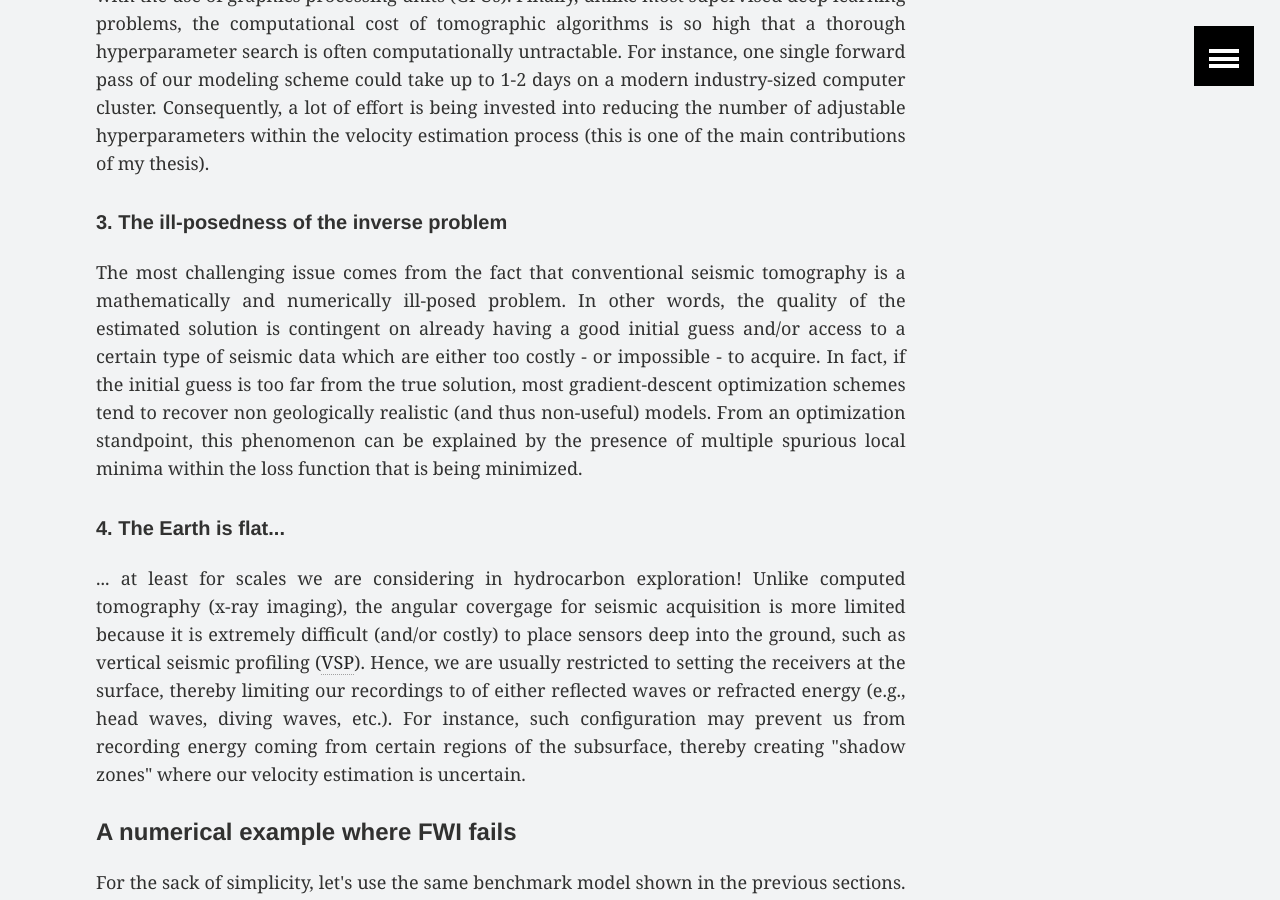
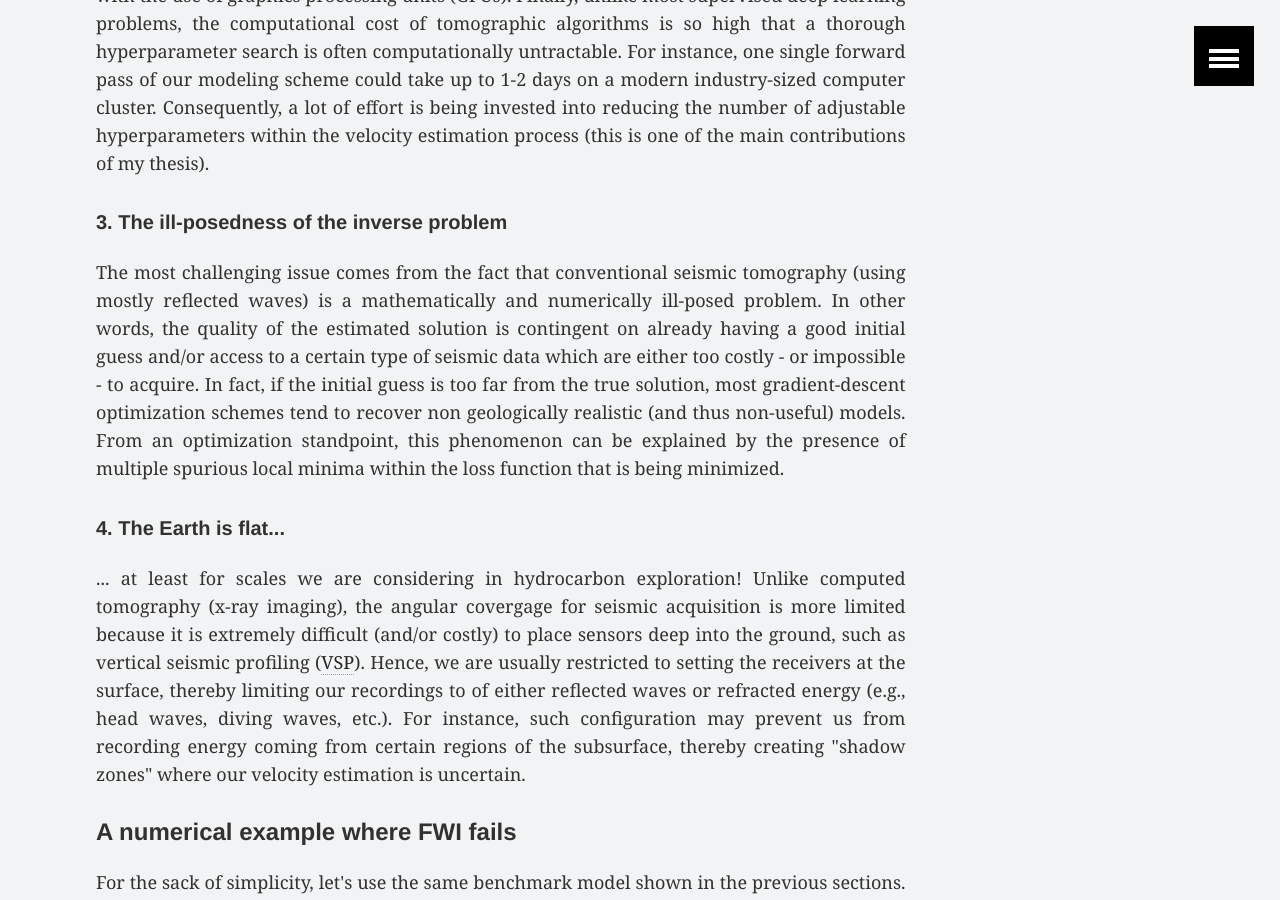
Before and after one commit to gbarnier/gbarnier.github.io, a Jekyll site: the page built from _posts/seismic_imaging/2021-03-13-bottleneck.md, in a window 1280 px wide and 900 px high, scrolled down 869 px. Built offline with Jekyll 4.4.1, drawn with Linux system fonts in a browser that asks for light colours.

Commit message:
Update 2021-03-13-bottleneck.md

```diff
--- a/_posts/seismic_imaging/2021-03-13-bottleneck.md
+++ b/_posts/seismic_imaging/2021-03-13-bottleneck.md
@@ -37,7 +37,7 @@ Tomographic algorithms require the use of iterative numerical methods based on m
 
 <h5>3. The ill-posedness of the inverse problem</h5>
 <p style="text-align:justify; font-size: 18px">
-The most challenging issue comes from the fact that conventional seismic tomography is a mathematically and numerically ill-posed problem. In other words, the quality of the estimated solution is contingent on already having a good initial guess and/or access to a certain type of seismic data which are either too costly - or impossible - to acquire. In fact, if the initial guess is too far from the true solution, most gradient-descent optimization schemes tend to recover non geologically realistic (and thus non-useful) models. From an optimization standpoint, this phenomenon can be explained by the presence of multiple spurious local minima within the loss function that is being minimized.
+The most challenging issue comes from the fact that conventional seismic tomography (using mostly reflected waves) is a mathematically and numerically ill-posed problem. In other words, the quality of the estimated solution is contingent on already having a good initial guess and/or access to a certain type of seismic data which are either too costly - or impossible - to acquire. In fact, if the initial guess is too far from the true solution, most gradient-descent optimization schemes tend to recover non geologically realistic (and thus non-useful) models. From an optimization standpoint, this phenomenon can be explained by the presence of multiple spurious local minima within the loss function that is being minimized.
 </p>
 
 <h5>4. The Earth is flat...</h5>
```
